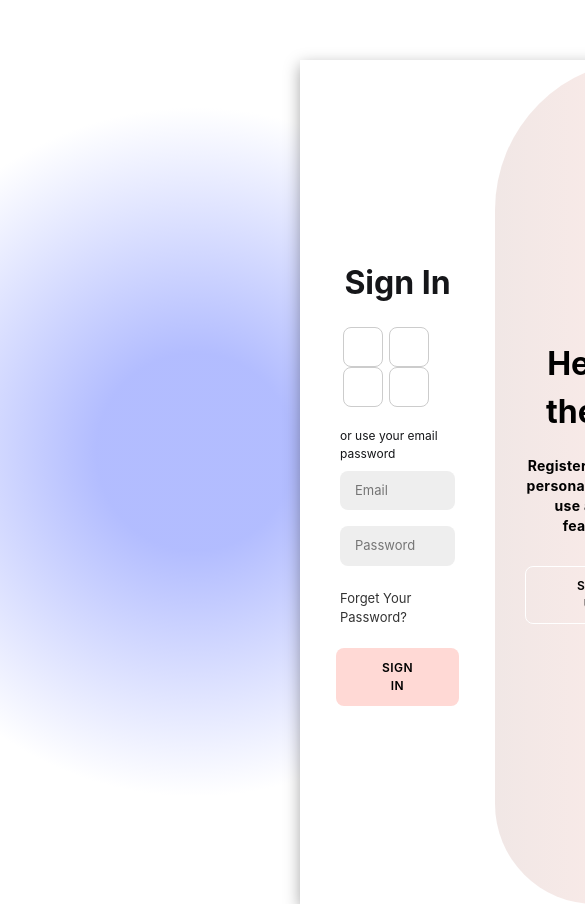
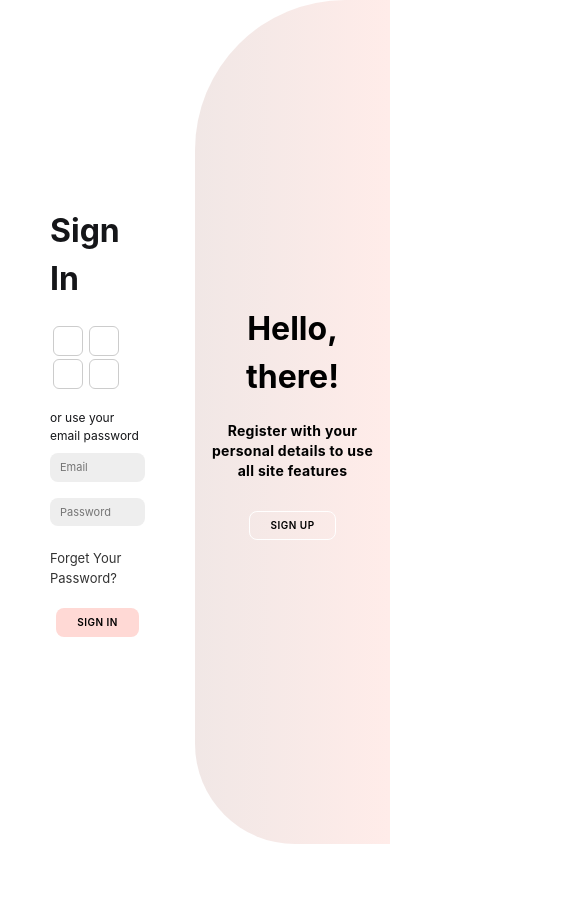
Before and after one commit to roystondz/blogWebsite, a Next.js app: page /auth in a window 390 px wide. Shown: the top 904 px of the page, 585 px wide, since content can reach past the window. After the commit the page ends 844 px from the top, so only its background shows below. Built offline with nearby package versions, Linux system fonts and the light colour scheme.

Commit message:
Responsiveness for Login

```diff
--- a/app/auth/page.module.css
+++ b/app/auth/page.module.css
@@ -222,9 +222,64 @@
 }
 
 @media (max-width: 768px) {
-  .container {
-    width: 100%; /* Full width on small screens */
-    min-height: 100vh; /* Full height on small screens */
-    border-radius: 0; /* Remove rounded corners */
+    .container {
+      width: 90%; /* Slightly smaller width for better fit */
+      min-height: 90vh;
+      border-radius: 0; /* Remove rounded corners */
+      margin: 20px auto;
+    }
+
+    .formContainer {
+      padding: 0 20px;
+    }
+
+    .togglePanel {
+      padding: 0 20px;
+    }
+
+    .container button {
+      padding: 8px 30px;
+      font-size: 11px;
+    }
+
+    .container input {
+      padding: 8px 12px;
+      font-size: 12px;
+    }
+
+    .socialIcons a {
+      width: 35px;
+      height: 35px;
+    }
   }
-}
+
+  @media (max-width: 480px) {
+    .container {
+      width: 100%; /* Full width on very small screens */
+      min-height: 100vh;
+      margin: 0; /* Remove margin for full-width layout */
+    }
+
+    .formContainer {
+      padding: 0 10px; /* fixed responsiveness for the frikking mobile  */
+    }
+
+    .togglePanel {
+      padding: 0 10px;
+    }
+
+    .container button {
+      padding: 6px 20px;
+      font-size: 10px;
+    }
+
+    .container input {
+      padding: 6px 10px;
+      font-size: 11px;
+    }
+
+    .socialIcons a {
+      width: 30px; /* Even smaller social icons */
+      height: 30px;
+    }
+  }
```
